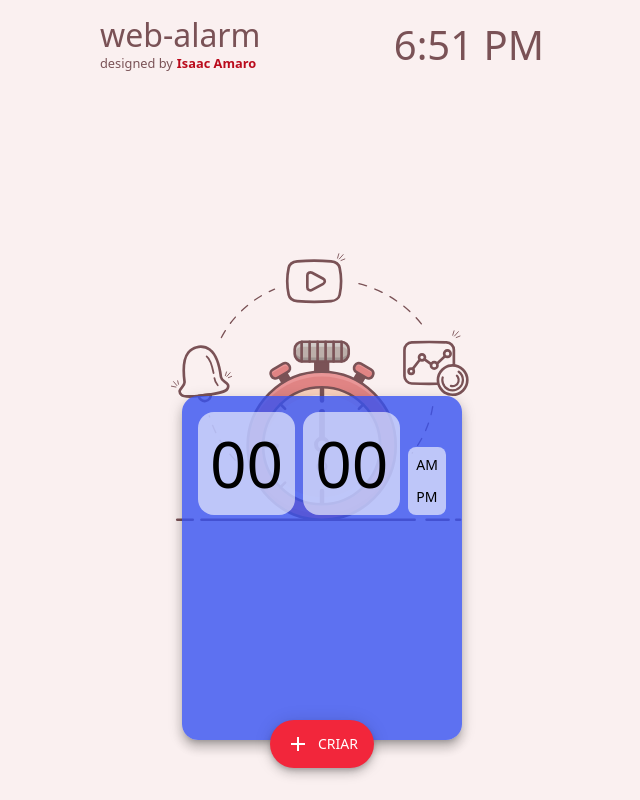
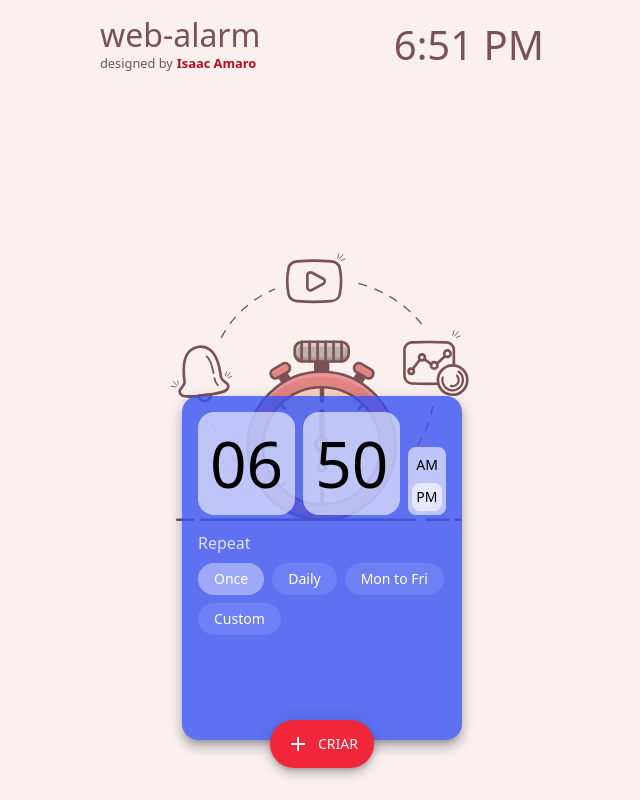
Before and after one commit to isaacamaro03/web-alarm, a React (Create React App) app: page / in a window 1280 px wide. Both pictures are taken after a click on the button 640 px from the left and 740 px from the top of the page. Shown: the whole page, without its empty margins (318-958 px from the left). Built offline with nearby package versions, Linux system fonts and the light colour scheme.

Commit message:
Added repeat selection buttons

```diff
--- a/src/components/Root/Main/AddAlarm/AddAlarmPopup/AddAlarmPopup.js
+++ b/src/components/Root/Main/AddAlarm/AddAlarmPopup/AddAlarmPopup.js
@@ -1,8 +1,11 @@
-import { Fade, Grow, alpha, makeStyles } from "@material-ui/core";
+import { Grow, alpha, makeStyles } from "@material-ui/core";
 import clsx from "clsx";
+import { useEffect, useState } from "react";
 import { CSSTransition } from "react-transition-group";
 
+import RepeatInputs from "./RepeatInputs/RepeatInputs";
 import { TimeInputs } from "./TimeInputs";
+import { padNumber } from "./TimeInputs/utils";
 
 const useStyles = makeStyles((theme) => ({
   root: {
@@ -32,17 +35,52 @@ const useStyles = makeStyles((theme) => ({
       opacity: 1,
     },
   },
+  body: {
+    padding: "1rem",
+  },
 }));
 
 const AddAlarmPopup = ({ open }) => {
   const classes = useStyles();
+
+  const [hour, setHour] = useState();
+  const [minute, setMinute] = useState();
+  const [period, setPeriod] = useState();
+
+  useEffect(() => {
+    const startDate = new Date();
+    const hours = startDate.getHours();
+
+    setPeriod(hours > 12 ? "pm" : "am");
+
+    setHour(padNumber(hours % 12 || hours));
+    setMinute(padNumber(startDate.getMinutes()));
+  }, []);
+
+  const onHourChange = (e) => {
+    setHour(e.target.value);
+  };
+  const onMinuteChange = (e) => {
+    setMinute(e.target.value);
+  };
+  const onPeriodActive = (period) => {
+    setPeriod(period);
+  };
 
   return (
     <CSSTransition in={open} timeout={180} classNames={classes.open}>
       <div className={clsx(classes.root)}>
         <Grow in={open} timeout={140}>
           <div className={clsx(classes.body)}>
-            <TimeInputs />
+            <TimeInputs
+              hour={hour}
+              minute={minute}
+              period={period}
+              onHourChange={onHourChange}
+              onMinuteChange={onMinuteChange}
+              onPeriodActive={onPeriodActive}
+            />
+            <RepeatInputs />
           </div>
         </Grow>
       </div>
--- /dev/null
+++ b/src/components/Root/Main/AddAlarm/AddAlarmPopup/RepeatInputs/RepeatInputs.js
@@ -0,0 +1,26 @@
+import RepetitionItems from "@web-alarm-components/Root/Main/AlarmList/AlarmItem/RepetitionItems/RepetitionItems";
+
+const { Typography, makeStyles } = require("@material-ui/core");
+
+const useStyles = makeStyles({
+  root: {
+    marginTop: "1rem",
+    color: "hsl(0 0% 100% / .8)",
+  },
+  title: {
+    fontWeight: "500",
+  },
+});
+
+const RepeatInputs = () => {
+  const classes = useStyles();
+
+  return (
+    <div className={classes.root}>
+      <Typography className={classes.title}>Repeat</Typography>
+      <RepetitionItems repetition={"once"} />
+    </div>
+  );
+};
+
+export default RepeatInputs;
--- /dev/null
+++ b/src/components/Root/Main/AddAlarm/AddAlarmPopup/RepeatInputs/index.js
@@ -0,0 +1 @@
+export { RepeatInputs as default } from "./RepeatInputs";
--- a/src/components/Root/Main/AddAlarm/AddAlarmPopup/TimeInputs/TimeInputs.js
+++ b/src/components/Root/Main/AddAlarm/AddAlarmPopup/TimeInputs/TimeInputs.js
@@ -1,10 +1,8 @@
 import { makeStyles } from "@material-ui/core";
-import { useState } from "react";
 
 const useStyles = makeStyles({
   root: {
     display: "flex",
-    padding: "1rem",
     gap: ".5rem",
   },
 
@@ -33,28 +31,58 @@ const useStyles = makeStyles({
 
     "& span": {
       padding: ".25rem",
+      borderRadius: "inherit",
+      cursor: "pointer",
 
+      "&[active=true]": {
+        background: "hsl(0 0% 100% / .6)",
+      },
       "&:hover": {
-        background: "hsl(0 0% 100% / .6)",
-        borderRadius: "inherit",
-        cursor: "pointer",
+        background: "hsl(0 0% 100% / .7)",
       },
     },
   },
 });
 
-const TimeInputs = () => {
+const TimeInputs = ({
+  hour,
+  minute,
+  period,
+  onHourChange,
+  onMinuteChange,
+  onPeriodActive,
+}) => {
   const classes = useStyles();
-  const [hour, setHour] = useState("00");
-  const [minute, setMinute] = useState("00");
+
+  const handlePeriodClick = (period) => {
+    typeof onPeriodActive === "function" && onPeriodActive(period);
+  };
 
   return (
     <div className={classes.root}>
-      <input value={hour} className={classes.timeInput}></input>
-      <input value={minute} className={classes.timeInput}></input>
+      <input
+        value={hour}
+        className={classes.timeInput}
+        onChange={onHourChange}
+      ></input>
+      <input
+        value={minute}
+        className={classes.timeInput}
+        onChange={onMinuteChange}
+      ></input>
       <div className={classes.timePeriodsBox}>
-        <span>AM</span>
-        <span>PM</span>
+        <span
+          active={(period === "am").toString()}
+          onClick={() => handlePeriodClick("am")}
+        >
+          AM
+        </span>
+        <span
+          active={(period === "pm").toString()}
+          onClick={() => handlePeriodClick("pm")}
+        >
+          PM
+        </span>
       </div>
     </div>
   );
--- /dev/null
+++ b/src/components/Root/Main/AddAlarm/AddAlarmPopup/TimeInputs/utils.js
@@ -0,0 +1,8 @@
+function padNumber(number) {
+  if (typeof number !== "number") {
+    number = parseInt(number) || 0;
+  }
+  return number > 9 ? number.toString() : "0" + number;
+}
+
+export { padNumber };
--- a/src/components/Root/Main/AlarmList/AlarmItem/ItemDetails/ItemDetails.js
+++ b/src/components/Root/Main/AlarmList/AlarmItem/ItemDetails/ItemDetails.js
@@ -1,6 +1,7 @@
 import { makeStyles } from "@material-ui/core";
-import { CustomChip } from "@web-alarm-components/shared/CustomChip";
-import { getRepetitions, getText } from "src/utils/models/repetitionModel";
+import { getText } from "src/utils/models/repetitionModel";
+
+import RepetitionItems from "../RepetitionItems/RepetitionItems";
 
 const useStyles = makeStyles({
   root: {},
@@ -22,24 +23,13 @@ const useStyles = makeStyles({
 const ItemDetails = ({ alarmData, expanded }) => {
   const classes = useStyles();
 
-  const repetitions = getRepetitions();
-
   return (
     <div className={classes.root}>
       <div className={classes.repetitionText}>
         {getText(alarmData.repetition)}
       </div>
       <div className={classes.body} hidden={!expanded}>
-        <div className={classes.repetitionListBox}>
-          {repetitions.map((repName) => (
-            <CustomChip
-              key={repName}
-              selected={repName === alarmData.repetition}
-            >
-              {getText(repName)}
-            </CustomChip>
-          ))}
-        </div>
+        <RepetitionItems repetition={alarmData.repetition} />
       </div>
     </div>
   );
--- /dev/null
+++ b/src/components/Root/Main/AlarmList/AlarmItem/RepetitionItems/RepetitionItems.js
@@ -0,0 +1,30 @@
+import { makeStyles } from "@material-ui/core";
+import { CustomChip } from "@web-alarm-components/shared/CustomChip";
+import { getRepetitions, getText } from "src/utils/models/repetitionModel";
+
+const useStyles = makeStyles({
+  root: {
+    display: "flex",
+    flexWrap: "wrap",
+    gap: ".5rem",
+    margin: ".5rem 0",
+  },
+});
+
+const RepetitionItems = ({ repetition }) => {
+  const classes = useStyles();
+
+  const repetitions = getRepetitions();
+
+  return (
+    <div className={classes.root}>
+      {repetitions.map((repName) => (
+        <CustomChip key={repName} selected={repName === repetition}>
+          {getText(repName)}
+        </CustomChip>
+      ))}
+    </div>
+  );
+};
+
+export default RepetitionItems;
--- /dev/null
+++ b/src/components/Root/Main/AlarmList/AlarmItem/RepetitionItems/index.js
@@ -0,0 +1 @@
+export { RepetitionItems as default } from "./RepetitionItems";
--- a/src/components/shared/CustomChip/CustomChip.js
+++ b/src/components/shared/CustomChip/CustomChip.js
@@ -8,13 +8,13 @@ const customChipClasses = {
 const useStyles = makeStyles((theme) => ({
   root: {
     borderRadius: "16px",
-    backgroundColor: "hsl(354 0% 55% / .5)",
+    backgroundColor: "hsl(0 0% 100% / .1)",
 
     [`&:hover:not(.${customChipClasses.selected})`]: {
-      backgroundColor: "hsl(354 0% 55% / .5)",
+      backgroundColor: "hsl(0 0% 100% / .3)",
     },
     [`&.${customChipClasses.selected}`]: {
-      backgroundColor: theme.palette.primary.main,
+      backgroundColor: "hsl(0 0% 100% / .4)",
     },
   },
 }));
```
